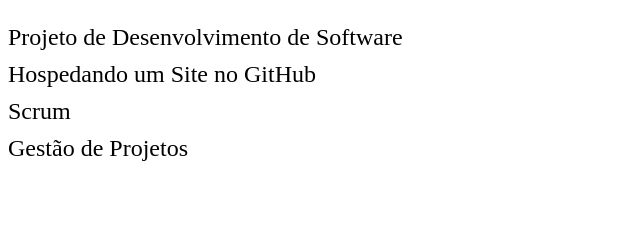
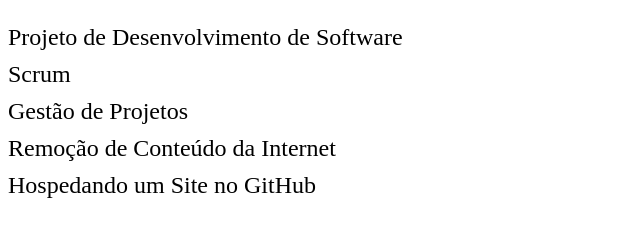
Before and after one commit to marcelovictorio/MarkMap, a plain HTML site: page index.html in a window 1280 px wide. Shown: the whole page, without its empty margins (0-640 px from the left). Drawn offline with Linux system fonts and the light colour scheme.

Commit message:
Update index.html

```diff
--- a/index.html
+++ b/index.html
@@ -22,9 +22,10 @@
 <body>
   <ul>
     <li><a href="Projeto de Desenvolvimento de Software.html">Projeto de Desenvolvimento de Software</a></li>
-    <li><a href="Hospedando um Site no GitHub.html">Hospedando um Site no GitHub</a></li>
     <li><a href="Scrum.html">Scrum</a></li>
     <li><a href="Gestão de Projetos.html">Gestão de Projetos</a></li>
+    <li><a href="Remoção de Conteúdo da Internet.html">Remoção de Conteúdo da Internet</a></li>
+    <li><a href="Hospedando um Site no GitHub.html">Hospedando um Site no GitHub</a></li>
   </ul>
 </body>
 </html>
```
